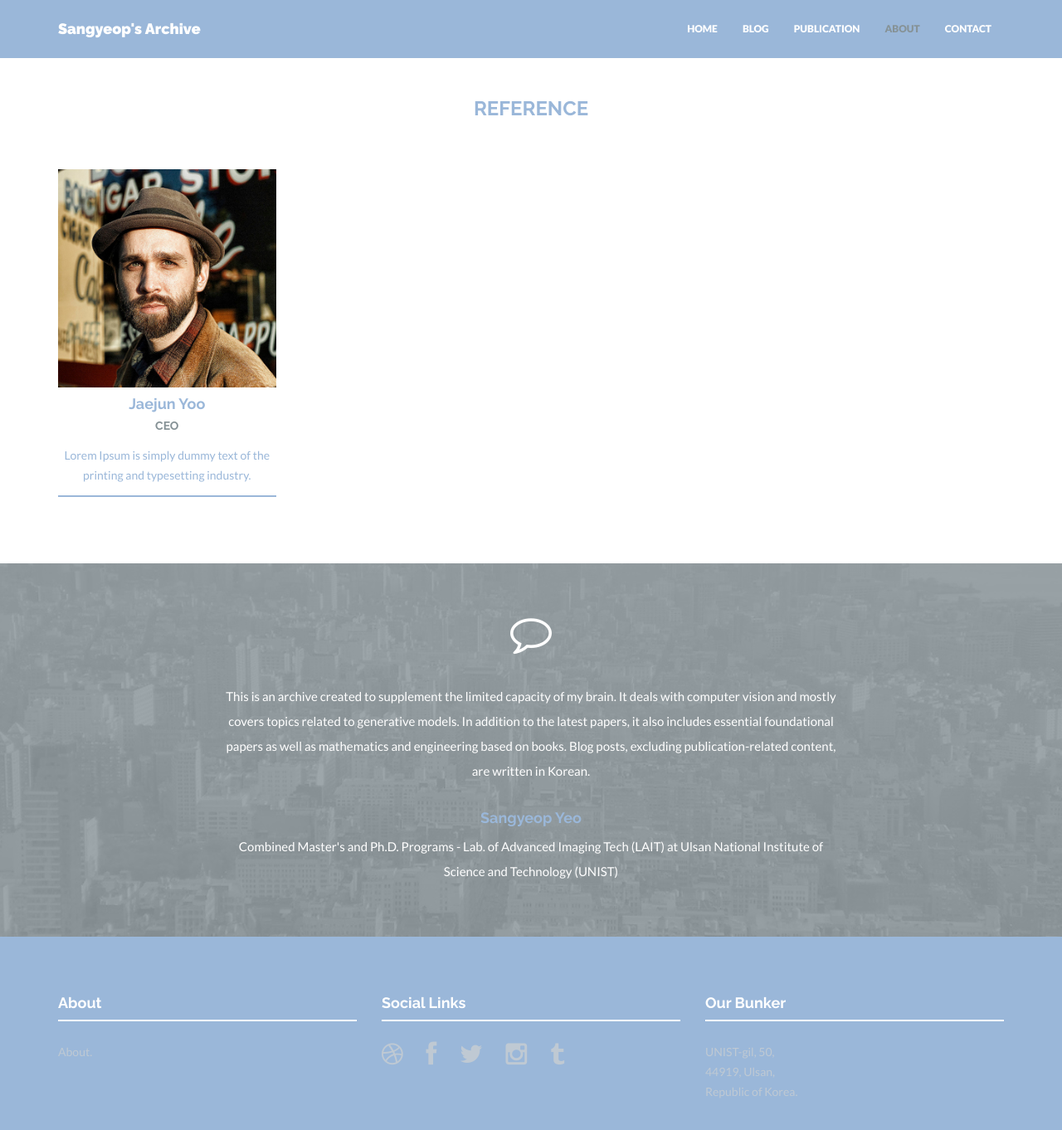
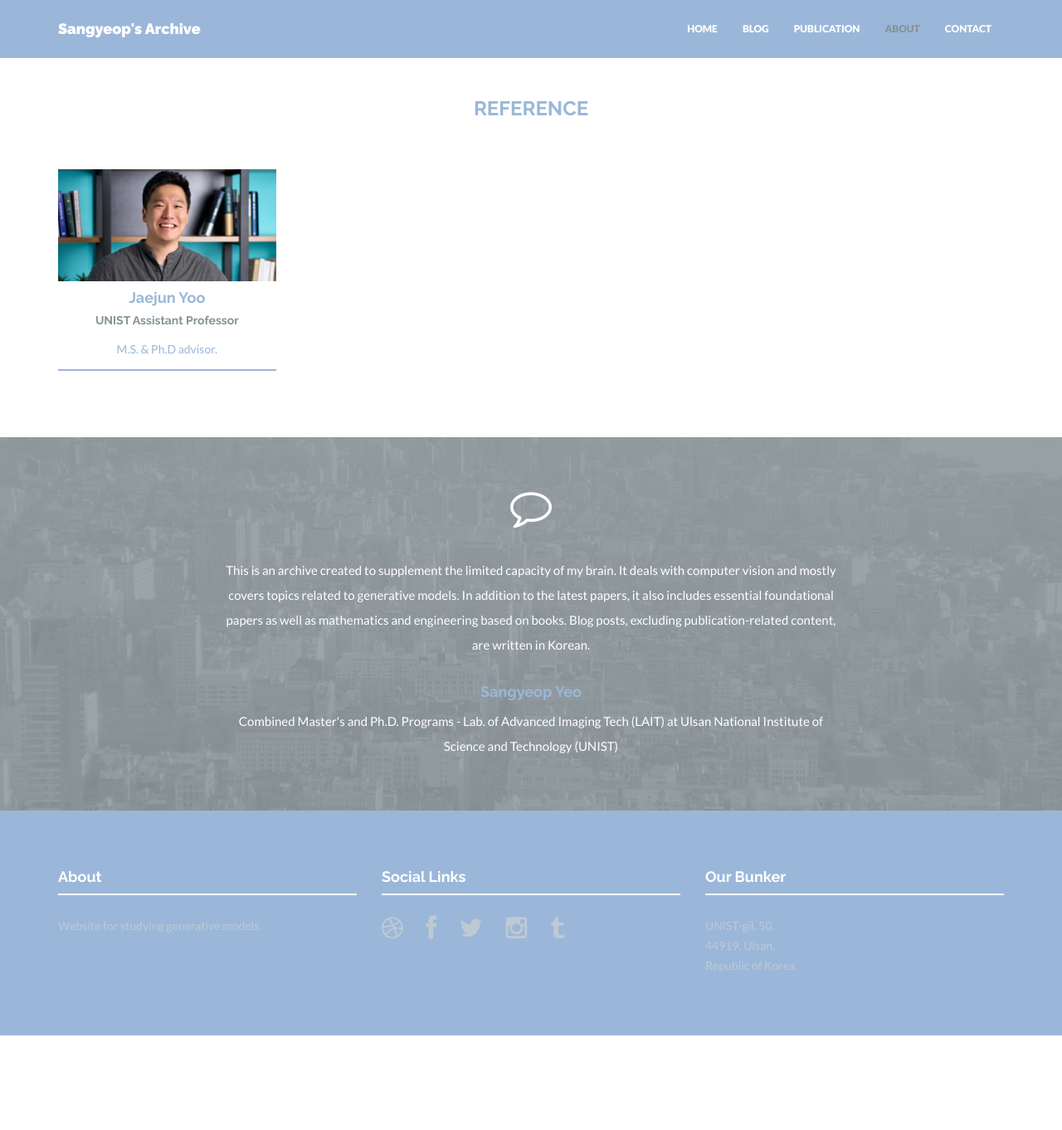
Before and after one commit to SangyeopYeo/SangyeopYeo.github.io, a Jekyll site: the page built from about.html, in a window 1280 px wide and 1400 px high, scrolled down 645 px. Shown: the top 1362 px of the window at 83% size. Built offline with Jekyll 4.4.1, drawn with Linux system fonts in a browser that asks for light colours; nearby versions of some CDN libraries; after the commit the page ends 1893 px from its top, so only the background shows below that.

Commit message:
config_update

```diff
--- a/_config.yml
+++ b/_config.yml
@@ -60,14 +60,14 @@ email: sangyeop377@gmail.com
 # Members information. Shown on About page.
 members:
   - name: Jaejun Yoo
-    position: CEO
-    text: Lorem Ipsum is simply dummy text of the printing and typesetting industry.
-    img: team01.jpg
+    position: UNIST Assistant Professor
+    text: M.S. & Ph.D advisor.
+    img: jaejunyoo.jpg
     social:
       - title: envelope #use for email address
-        url: mailto:name@domain.com
-      - title: twitter
-        url: http://twitter.com/handle
+        url: jaejun.yoo@unist.ac.kr
+      # - title: twitter
+      #   url: http://twitter.com/handle
 #   - name: Paul Jameson
 #     position: Lead Designer
 #     text: Lorem Ipsum is simply dummy text of the printing and typesetting industry.
@@ -108,7 +108,7 @@ members:
 #     img: client04.png
 
 # Short text about your company. Shown in footer on every page and also separately on Home and Contact page.
-about: "About."
+about: "Website for studying generative models."
 
 # Testimonial content. Shown on Home and About page.
 testimonial:
```
Also changed, not shown: assets/img/members/jaejunyoo.jpg (added), assets/img/members/team01.jpg (deleted).
